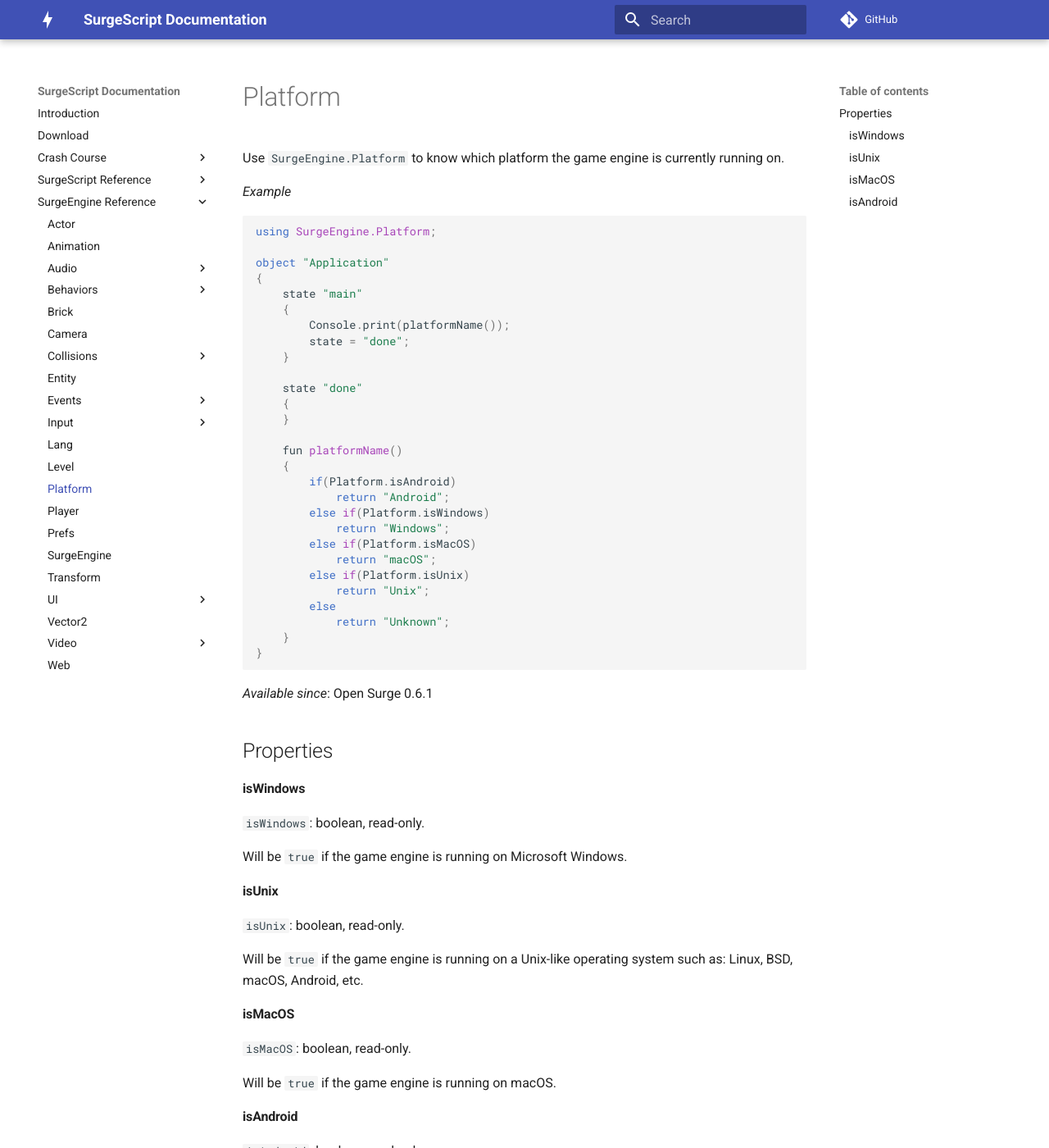
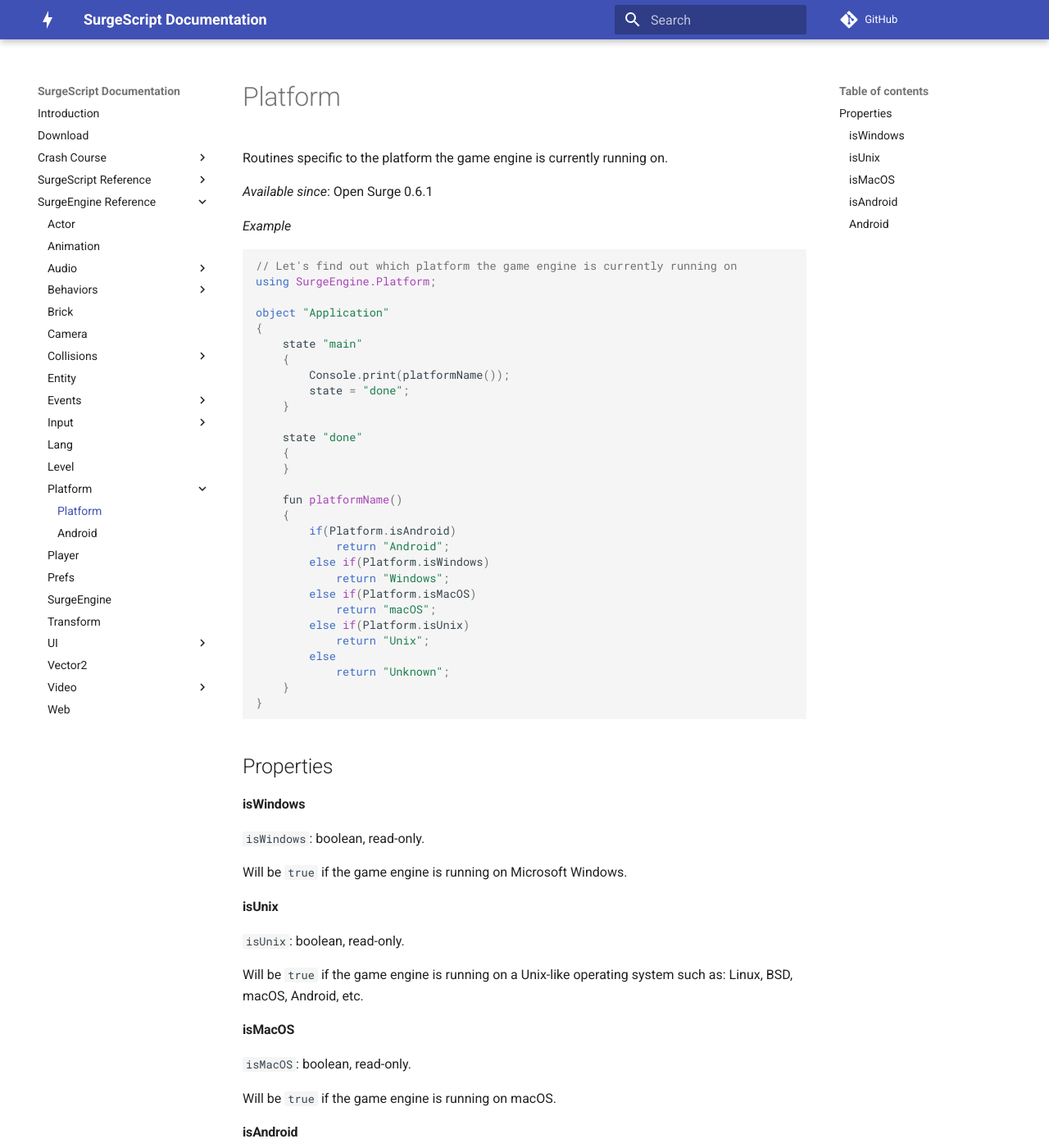
Before and after one commit to alemart/surgescript, an MkDocs documentation site: the page built from docs/engine/platform.md, in a window 1280 px wide and 1400 px high. Shown: the whole window at 82% size. Built offline with MkDocs 1.6.1 and Material for MkDocs 9.7.7, drawn with Linux system fonts in a browser that asks for light colours; comment, search, counter and statistics services are not loaded; some of the changed text lies outside the part shown.

Commit message:
Docs: add SurgeEngine.Platform.Android

````diff
--- a/docs/engine/platform.md
+++ b/docs/engine/platform.md
@@ -1,11 +1,14 @@
 Platform
 ========
 
-Use `SurgeEngine.Platform` to know which platform the game engine is currently running on.
+Routines specific to the platform the game engine is currently running on.
+
+*Available since*: Open Surge 0.6.1
 
 *Example*
 
 ```cs
+// Let's find out which platform the game engine is currently running on
 using SurgeEngine.Platform;
 
 object "Application"
@@ -63,4 +64,10 @@
 
 `isAndroid`: boolean, read-only.
 
-Will be `true` if the game engine is running on Android. Check [SurgeEngine.mobile](/engine/surgeengine#mobile) instead if you want to see if the game engine is running on mobile mode.
+Will be `true` if the game engine is running on Android. Check [SurgeEngine.mobile](/engine/surgeengine#mobile) instead if you want to know if the game engine is running on mobile mode.
+
+#### Android
+
+`Android`: [AndroidPlatform](/engine/androidplatform) object, read-only.
+
+Android-specific routines.
--- a/mkdocs.yml
+++ b/mkdocs.yml
@@ -93,7 +93,9 @@
             - 'MobileGamepad': 'engine/mobile_gamepad.md'
         - 'Lang': 'engine/lang.md'
         - 'Level': 'engine/level.md'
-        - 'Platform': 'engine/platform.md'
+        - 'Platform':
+            - 'Platform': 'engine/platform.md'
+            - 'Android': 'engine/androidplatform.md'
         - 'Player': 'engine/player.md'
         - 'Prefs': 'engine/prefs.md'
         - 'SurgeEngine': 'engine/surgeengine.md'
````
Also changed, not shown: other parts of docs/engine/platform.md (+0 -2 lines), docs/engine/androidplatform.md (added, +31 -0 lines).
